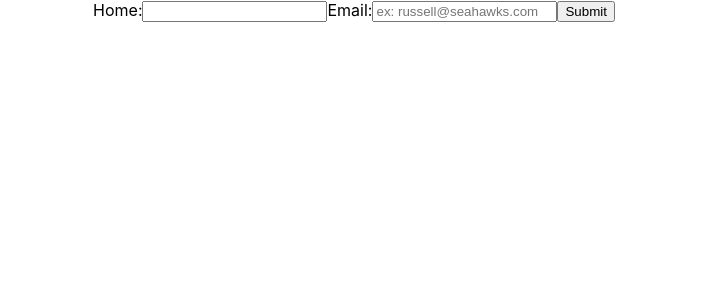
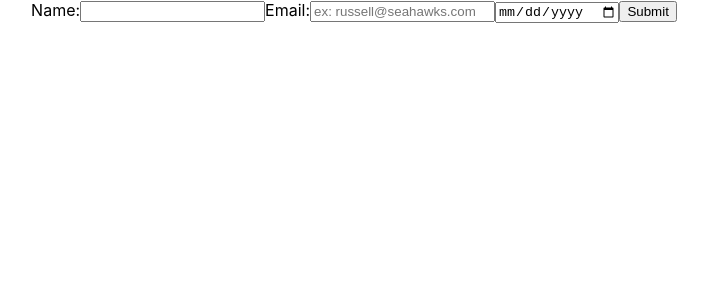
Before and after one commit to darintrimillos/ma-form-ui, a React (Create React App) app: page / in a window 1280 px wide. Shown: the top 300 px of the page, without its empty margins (286-994 px from the left). Built offline with nearby package versions, Linux system fonts and the light colour scheme.

Commit message:
add birthday input

```diff
--- a/src/App.js
+++ b/src/App.js
@@ -8,6 +8,9 @@ function App() {
 
   const [email, setEmail] = useState("");
   const [emailError, setEmailError] = useState(false);
+
+  const [birthday, setBirthday] = useState("");
+  // const [birthdayError, setBirthdayError] = useState(false);
 
   const handleSubmit = (e) => {
     e.preventDefault();
@@ -29,7 +32,7 @@ function App() {
   return (
     <div className="App">
       <form onSubmit={handleSubmit}>
-        <label htmlFor="name">Home:</label>
+        <label htmlFor="name">Name:</label>
         <input
           type="text"
           id="name"
@@ -59,7 +62,14 @@ function App() {
         />
         <ValidationError showError={emailError} message="You must use a valid email address." />
 
-        <input className="submit" type="submit" value="Submit" />
+        <input
+          type="date"
+          value={birthday}
+          onChange={e => setBirthday(e.target.value)}
+          required
+        />
+
+        <input className="submit" type="submit" value="Submit" disabled={(nameError && emailError)}/>
       </form>
     </div>
   );
```
